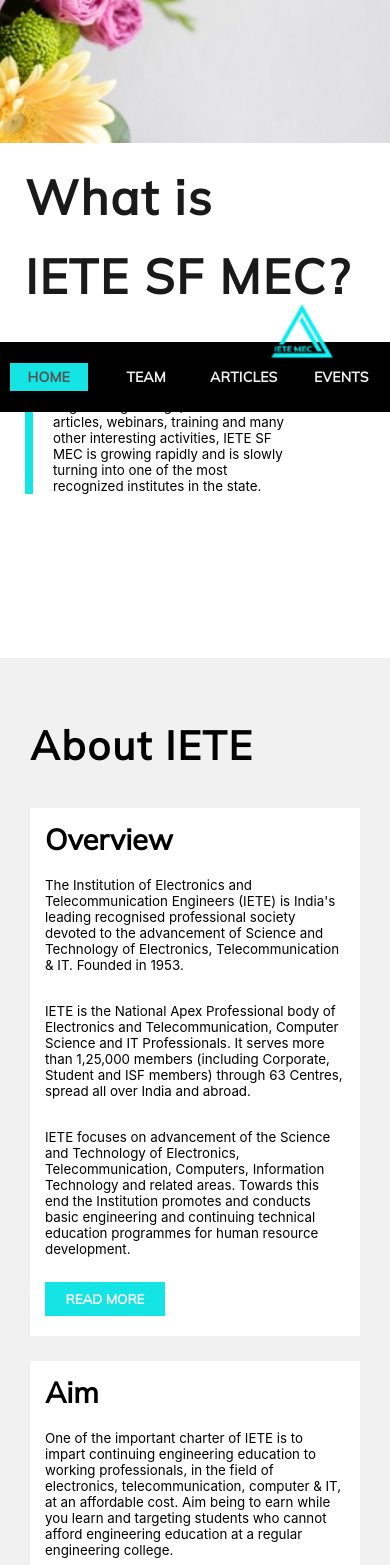
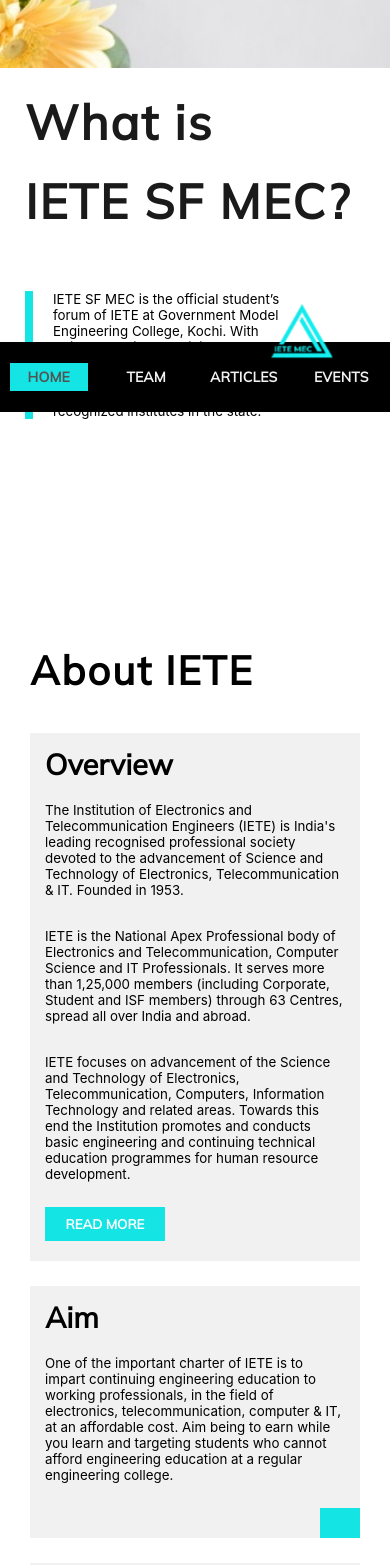
Before and after one commit to ietesfmec/website, a Next.js app: page /home in a window 390 px wide. Shown: the part 432-1997 px from the top of the page. Built offline with nearby package versions, Linux system fonts and the light colour scheme.

Commit message:
optimization

```diff
--- a/components/Events/Upcoming/Upcoming.module.css
+++ b/components/Events/Upcoming/Upcoming.module.css
@@ -120,6 +120,8 @@
 @media screen and (max-width:800px) {
     .encloser {
         padding: 0 10px !important;
+    }
+    .main > h1 {
         margin-top: 90px;
     }
 }
--- a/components/Gallery/Gallery.module.css
+++ b/components/Gallery/Gallery.module.css
@@ -100,8 +100,9 @@
 @media screen and (max-width: 800px) {
     .encloser {
         width: 100%;
-       margin-top: 90px;
-
+    }
+    .encloser > h1 {
+        margin-top: 70px;
     }
     .encloser > div {
        width: 100%;
--- a/components/Home/Info/Info.module.css
+++ b/components/Home/Info/Info.module.css
@@ -1,7 +1,6 @@
 .encloser {
     padding: 30px;
     padding-top: 60px;
-    background-color:#f1f1f1;
 }
 
 .encloser > h1 {
@@ -36,7 +35,7 @@
 }
 
 .main > div {
-    background-color: white;
+    background-color:rgb(241, 241, 241);
     border-left: 13px var(--base-color) solid;
     padding: 13px 15px;
     position: relative;
--- a/components/Home/What/What.module.css
+++ b/components/Home/What/What.module.css
@@ -47,7 +47,6 @@
   @media screen and (max-width: 800px) {
     .container {
       display: block;
-      margin-top: 75px;
       width: 100vw;
 
     }
--- a/components/Team/Connect/Connect.module.css
+++ b/components/Team/Connect/Connect.module.css
@@ -101,6 +101,7 @@
 @media screen and (max-width:950px) {
     .encloser {
         max-height: 60vw;
+        height: 100vw;
     }
     .main {
         padding-top: 0;
@@ -117,9 +118,9 @@
 }
 
 @media screen and (max-width:760px) {
-    .outer {
+    /* .outer {
         margin-top: 70px;
-    }
+    } */
     .encloser {
         max-height: 85vw;
     }
```
